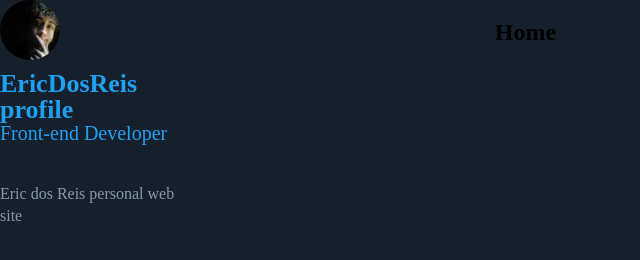
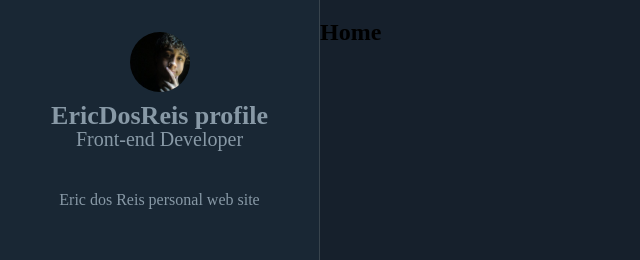
Before and after one commit to EricDosReis/personal-website, a Gatsby site: page / in a window 1280 px wide. Shown: the top 260 px of the page, without its empty margins (0-640 px from the left). Built offline with nearby package versions, Linux system fonts and the light colour scheme; Gatsby itself is replaced by a stand-in of ours.

Commit message:
create Sidebar component

```diff
--- a/src/components/Layout/index.js
+++ b/src/components/Layout/index.js
@@ -1,20 +1,17 @@
 import React from "react"
 import PropTypes from "prop-types"
 
-import Profile from "../Profile"
+import Sidebar from "../Sidebar"
 import GlobalStyles from "../../styles/global"
 
 import * as S from "./styled"
-
 
 const Layout = ({ children }) => {
   return (
     <S.LayoutWrapper>
       <GlobalStyles />
 
-      <aside>
-        <Profile />
-      </aside>
+      <Sidebar />
 
       <S.LayoutMain>{children}</S.LayoutMain>
     </S.LayoutWrapper>
--- /dev/null
+++ b/src/components/Sidebar/index.js
@@ -0,0 +1,15 @@
+import React from "react"
+
+import Profile from "../Profile"
+
+import * as S from "./styled"
+
+const Sidebar = () => {
+  return (
+    <S.SidebarWrapper>
+      <Profile />
+    </S.SidebarWrapper>
+  )
+}
+
+export default Sidebar
--- /dev/null
+++ b/src/components/Sidebar/styled.js
@@ -0,0 +1,14 @@
+import styled from "styled-components"
+
+export const SidebarWrapper = styled.aside`
+  background-color: #192734;
+  border-right: 1px solid #38444d;
+  display: flex;
+  align-items: center;
+  flex-direction: column;
+  height: 100vh;
+  padding: 2rem;
+  position: fixed;
+  text-align: center;
+  width: 20rem;
+`
```
